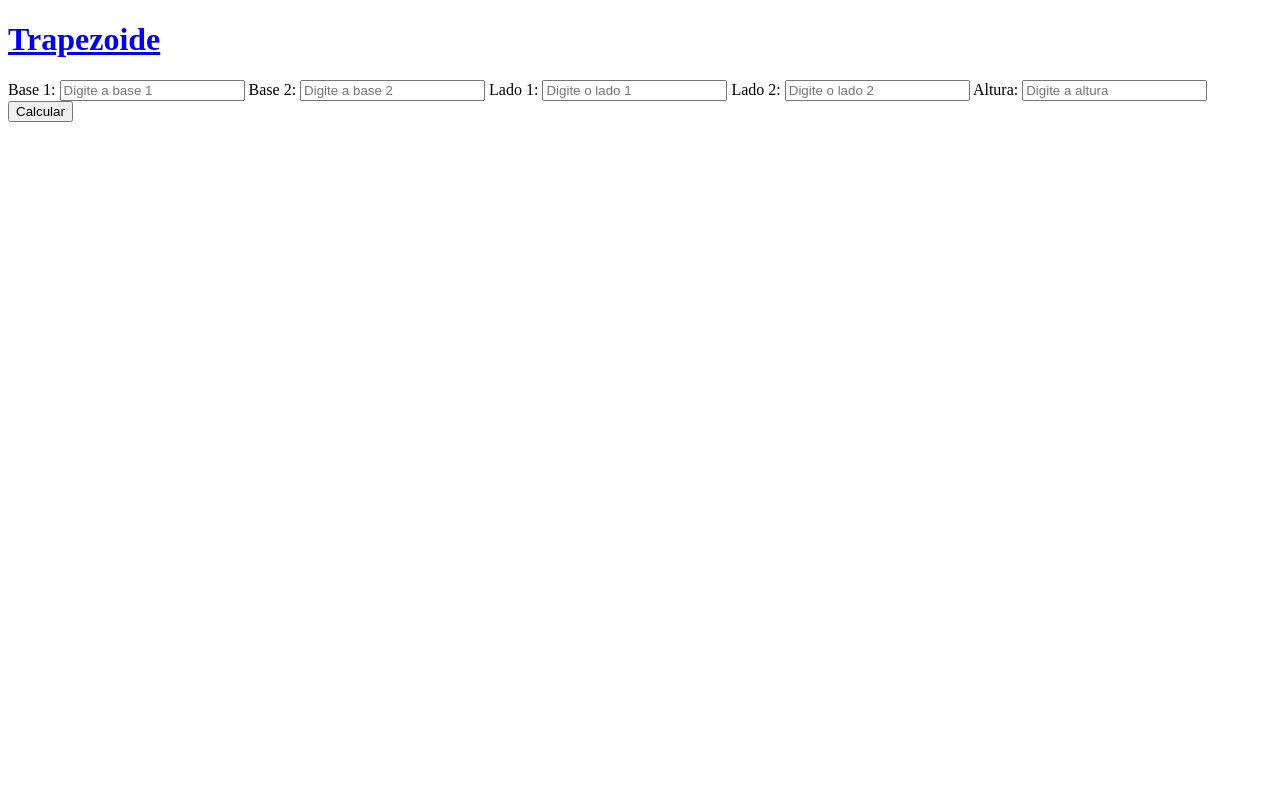
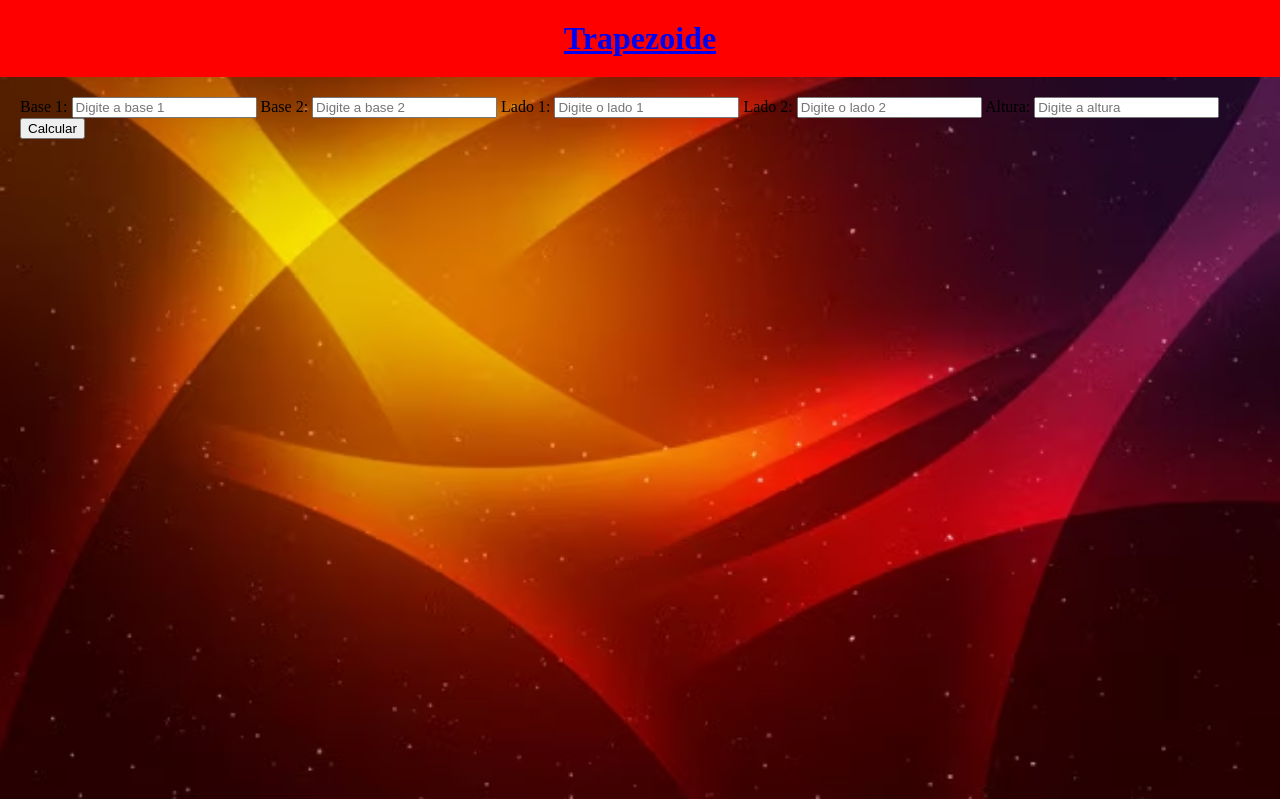
Before and after one commit to Lestarplay/Aventura-Geom-trica, a plain HTML site: page trapezoide.html in a window 1280 px wide. Drawn offline with Linux system fonts and the light colour scheme.

Commit message:
Update trapezoide.html

```diff
--- a/trapezoide.html
+++ b/trapezoide.html
@@ -4,7 +4,7 @@
     <head>
         <meta charset="UTF-8">
         <meta name="viewport" content="width=device-width, initial-scale=1.0">
-        <link rel="stylesheet" href="circulo.css">
+        <link rel="stylesheet" href="index.css">
         <title>Trapezoide</title>
     </head>
 
```
